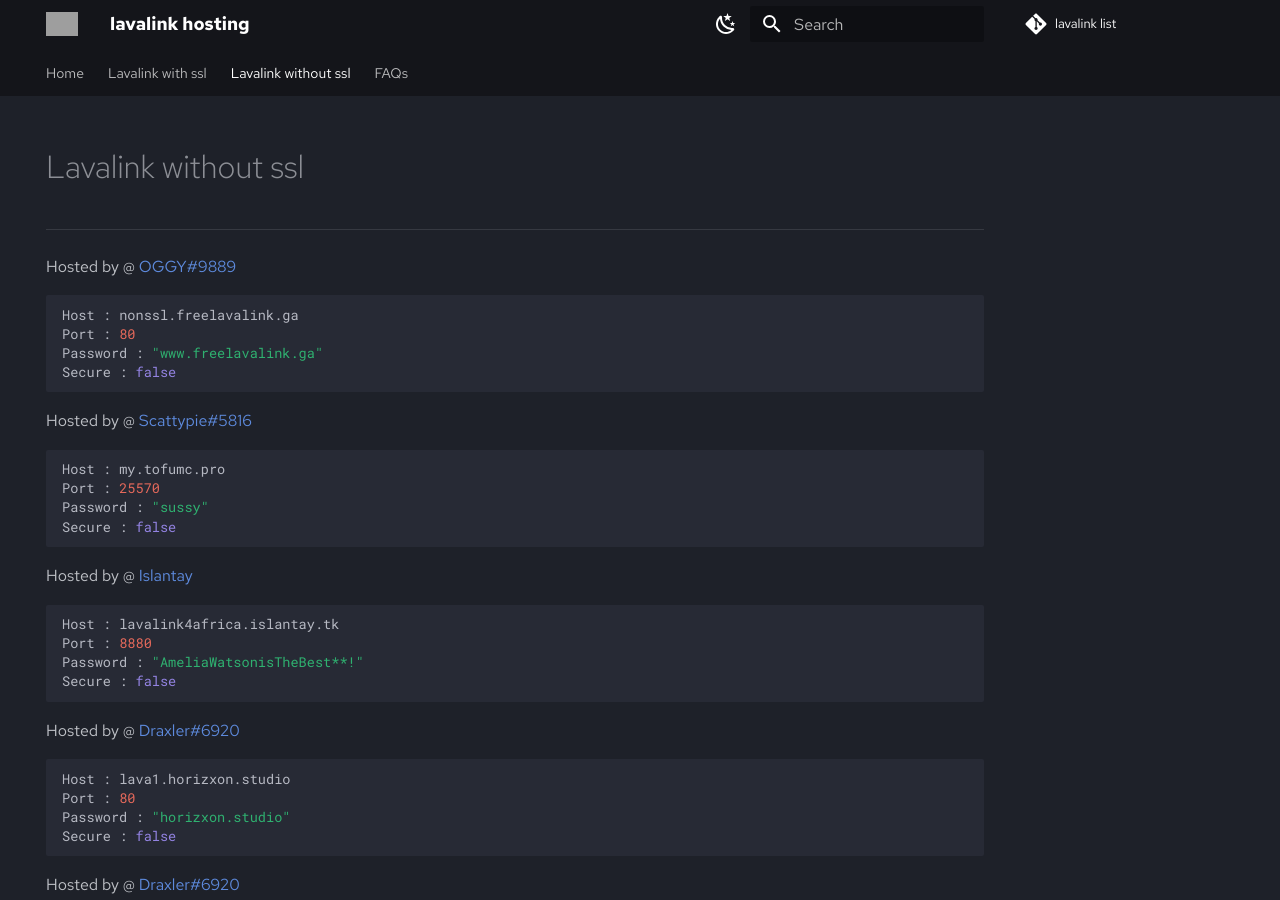
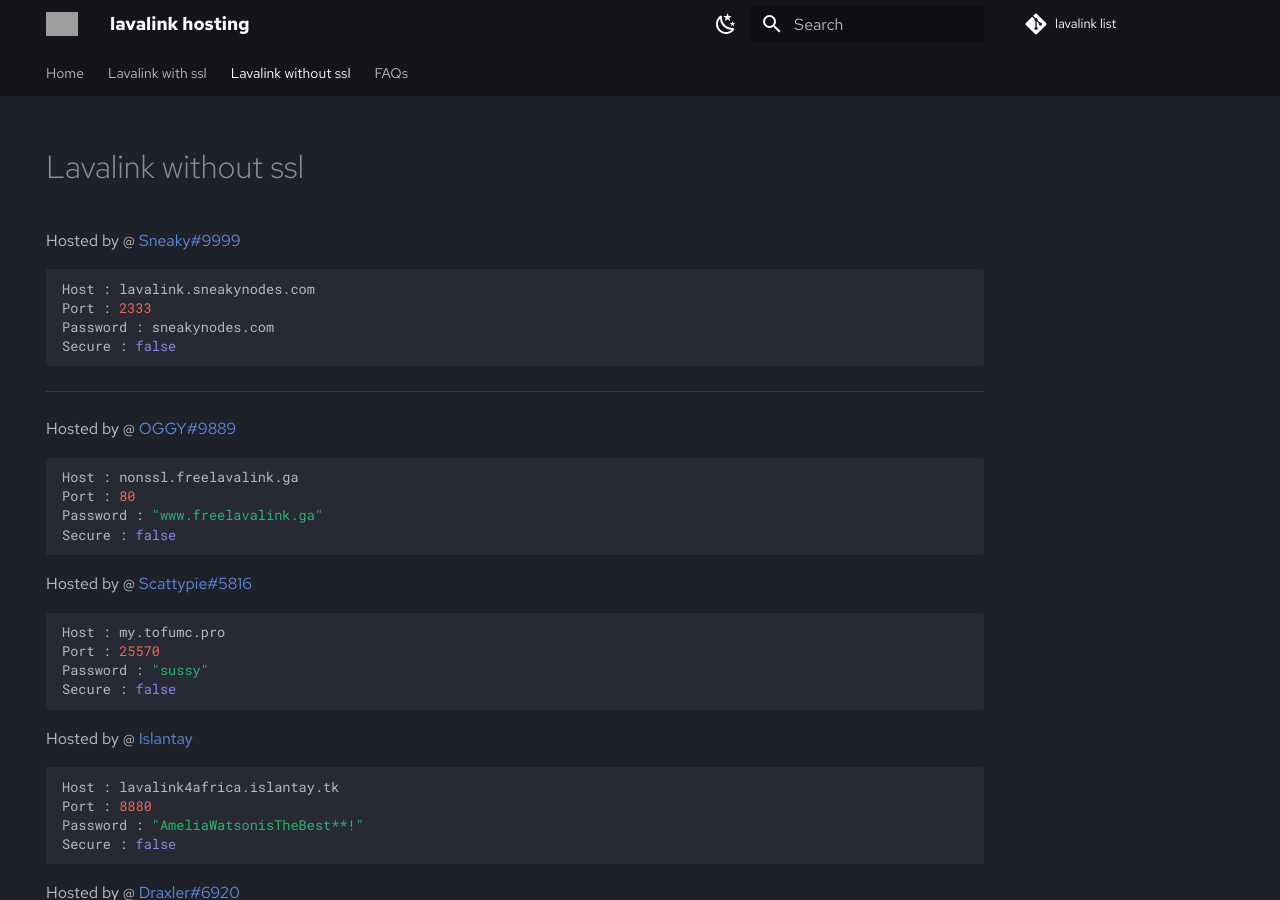
Before and after one commit to DarrenOfficial/lavalink-list, an MkDocs documentation site: the page built from docs/NoSSL/lavalink-without-ssl.md, in a window 1280 px wide and 900 px high. Built offline with MkDocs 1.6.1 and Material for MkDocs 9.7.7, drawn with Linux system fonts in a browser that asks for light colours; comment, search, counter and statistics services are not loaded; grey boxes are pictures that could not be loaded.

Commit message:
New Lavalink (#266)
host: lavalink.sneakynodes.com
port: 2333
pass: sneakynodes.com

````diff
--- a/docs/NoSSL/lavalink-without-ssl.md
+++ b/docs/NoSSL/lavalink-without-ssl.md
@@ -6,6 +6,14 @@ description: Without SSL should work out of the box!
 <!-- inject image ad -->
 <div data-ea-style="stickybox" class="dark horizontal" data-ea-publisher="darrennathanaelcom" data-ea-type="image"></div>
 
+
+Hosted by @ [Sneaky#9999](https://sneakynodes.com/discord)
+```bash
+Host : lavalink.sneakynodes.com
+Port : 2333
+Password : sneakynodes.com
+Secure : false
+```
 
 ---
 
````
